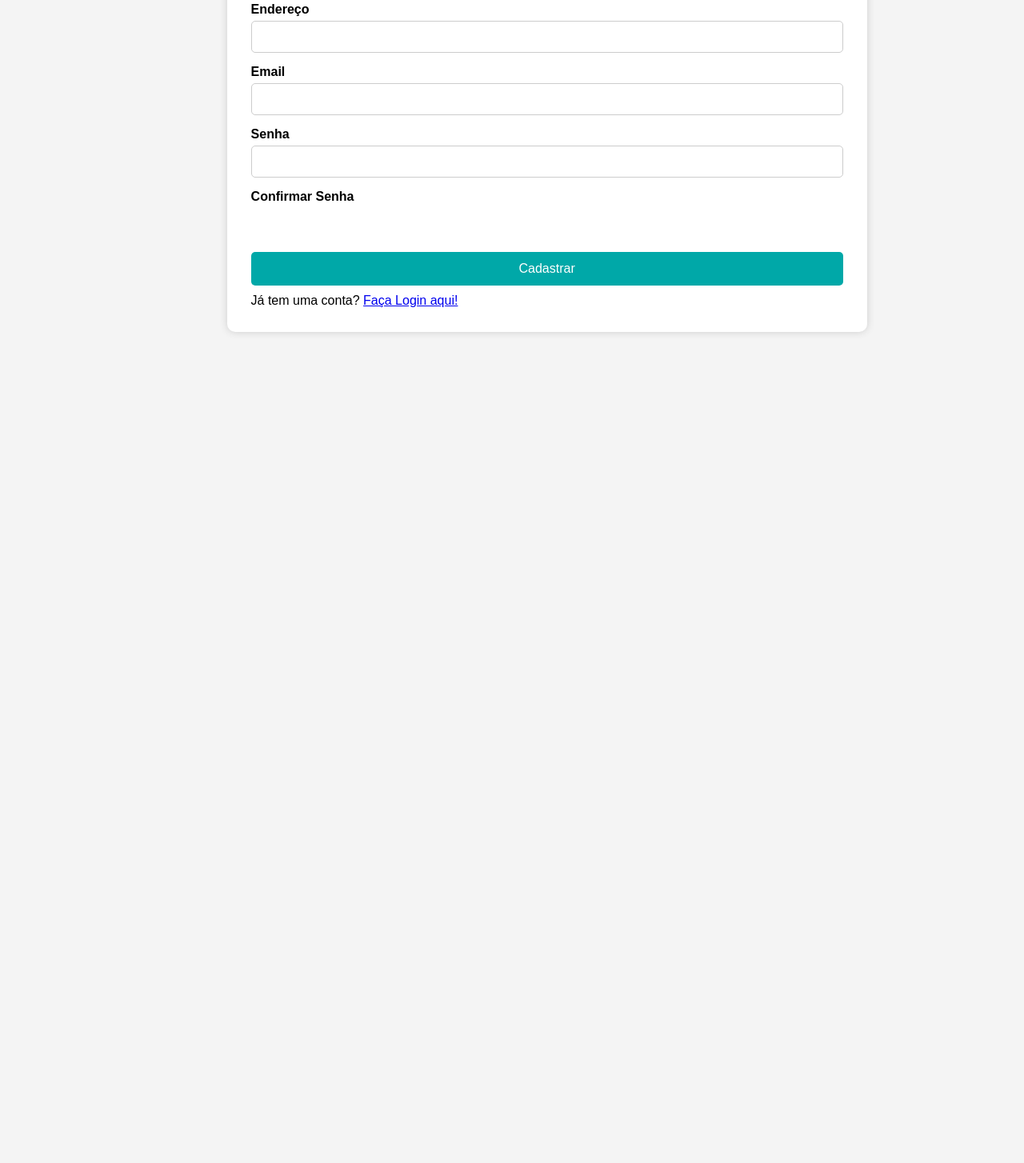
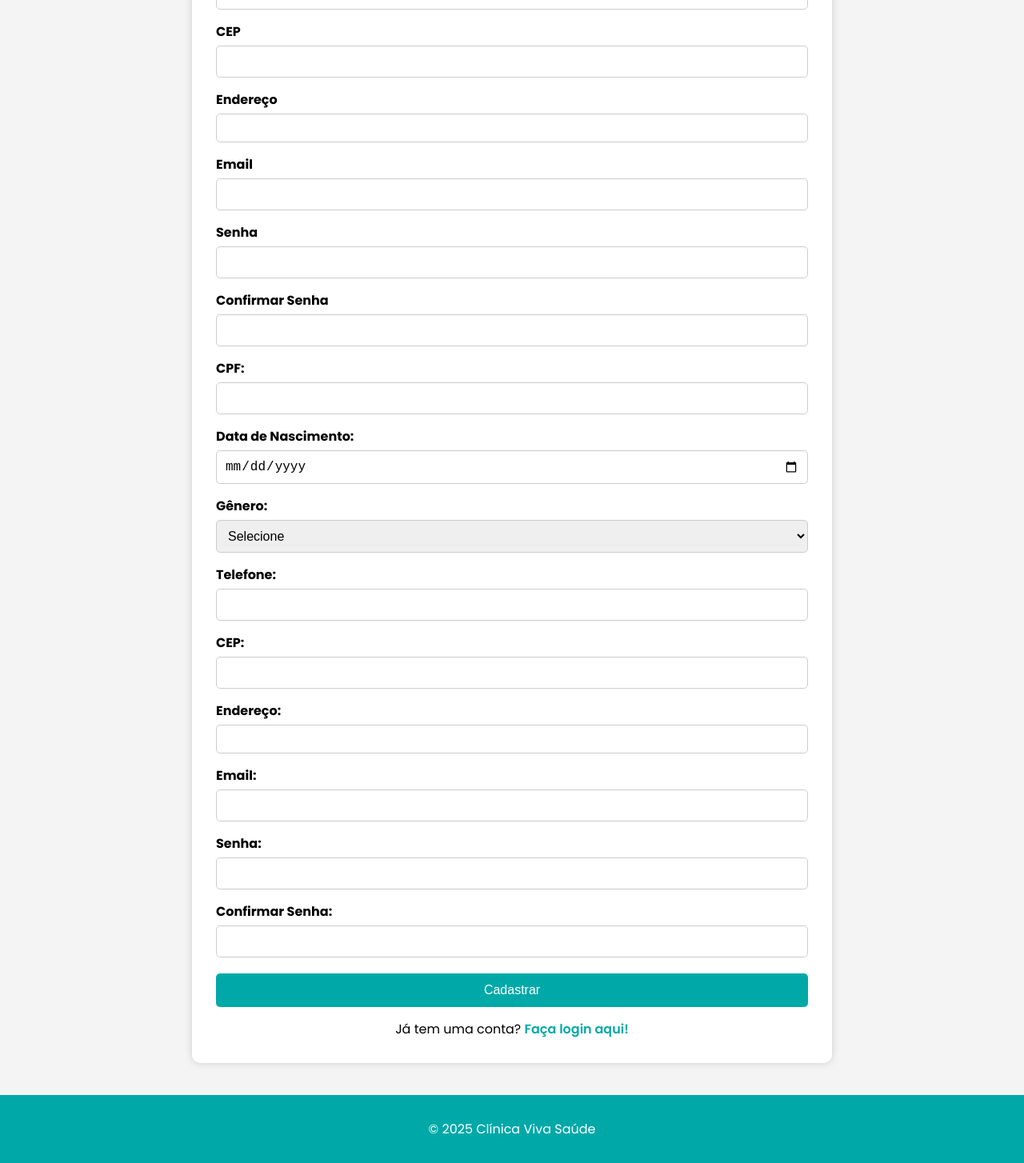
Before and after one commit to MiguelWalisson/VivaSaude, a plain HTML site: page Pages/cadastroPaciente.html in a window 1280 px wide. Shown: the part 593-2047 px from the top of the page at 80% size. Before the commit the page ends 1048 px from the top, so only its background shows below. Drawn offline with Linux system fonts and the light colour scheme.

Commit message:
correção na tela

```diff
--- a/Pages/cadastroPaciente.html
+++ b/Pages/cadastroPaciente.html
@@ -3,73 +3,115 @@
 <head>
   <meta charset="UTF-8" />
   <meta name="viewport" content="width=device-width,initial-scale=1.0" />
-  <title>Cadastro</title>
-  <link rel="stylesheet" href="/assents/css/CadastroPaciente.css" />
+  <title>Cadastro de Paciente</title>
+  <link href="https://fonts.googleapis.com/css2?family=Poppins:wght@400;500;600;700&display=swap" rel="stylesheet" />
+  <link rel="stylesheet" href="/assents/css/cadastroPaciente.css" />
 </head>
-<body class="body">
-  <main class="container">
 
-    <header class="cabeçalho">
-      Cadastre-se
-    </header>
+<body>
+  <header>
+    <h1>Cadastre-se</h1>
+  </header>
+
+  <main>
     <form id="formcadastroPaciente">
       <div class="row">
         <div class="inputdiv">
+          <label for="Nome Completo">Nome</label>
           <input id="Nome Completo" type="text" required />
-          <label for="Nome Completo">Nome</label>
         </div>
         <div class="inputdiv">
+          <label for="CPF">CPF</label>
           <input id="CPF" type="CPF" required />
-          <label for="CPF">CPF</label>
         </div>
         <div class="inputdiv">
-          <input id="Datadenascimento" type="date" required />
           <label for="Data de nascimento">Data de nascimento</label>
+          <input id="Data de nascimento" type="date" required />
         </div>
         <div class="inputdiv">
+          <label for="Gênero">Gênero</label>
           <select id="Gênero" name="Gênero" style="width: 100%; height: 40px; padding: 10px; border-radius: 5px; border: 1px solid #ccc;" required>
             <option value="" disabled selected hidden></option>
             <option value="Feminino">Feminino</option>
             <option value="Masculino">Masculino</option>
             <option value="Outro">Outro</option>
           </select>
-          <label for="Gênero">Gênero</label>
         </div>
         <div class="inputdiv">
+          <label for="Telefone">Telefone</label>
           <input id="Telefone" type="tel" required />
-          <label for="Telefone">Telefone</label>
         </div>
         <div class="inputdiv">
+          <label for="CEP">CEP</label>
           <input id="CEP" type="text" required />
-          <label for="CEP">CEP</label>
+
         </div>
         <div class="inputdiv">
+          <label for="endereco">Endereço</label>
           <input id="endereco" type="text" required />
-          <label for="endereco">Endereço</label>
+
         </div>
         <div class="inputdiv">
+          <label for="email">Email</label>
           <input id="email" type="email" required />
-          <label for="email">Email</label>
+
         </div>
         <div class="inputdiv">
-          <input id="Senha" type="password" required />
-          <label for="Senha">Senha</label>
+         <label for="Senha">Senha</label>
+         <input id="Senha" type="password" required />
+
         </div>
         <div class="inputdiv">
-          <input id="Confirmar Senha" type="password" required />
-          <label for="Confirmar Senha">Confirmar Senha</label>
+         <label for="Confirmar Senha">Confirmar Senha</label>
+         <input id="Confirmar Senha" type="password" required />
+
         </div>
       </div>
 
-      <div style="width: 100%; display: flex; justify-content: center; margin-top: 40px;">
-        <button class="button" id="btcadastro">Cadastrar</button>
-      </div>
+      <label for="cpf">CPF:</label>
+      <input type="text" id="cpf" name="cpf" required />
 
-      <div class="cadastrolink" style="margin-top: 10px;">
-        <p>Já tem uma conta? <a href="loginPaciente.html">Faça Login aqui!</a></p>
+      <label for="dataNascimento">Data de Nascimento:</label>
+      <input type="date" id="dataNascimento" name="dataNascimento" required />
+
+      <label for="genero">Gênero:</label>
+      <select id="genero" name="genero" required>
+        <option value="" disabled selected hidden>Selecione</option>
+        <option value="Feminino">Feminino</option>
+        <option value="Masculino">Masculino</option>
+        <option value="Outro">Outro</option>
+      </select>
+
+      <label for="telefone">Telefone:</label>
+      <input type="tel" id="telefone" name="telefone" required />
+
+      <label for="cep">CEP:</label>
+      <input type="text" id="cep" name="cep" required />
+
+      <label for="endereco">Endereço:</label>
+      <input type="text" id="endereco" name="endereco" required />
+
+      <label for="email">Email:</label>
+      <input type="email" id="email" name="email" required />
+
+      <label for="senha">Senha:</label>
+      <input type="password" id="senha" name="senha" required />
+
+      <label for="confirmarSenha">Confirmar Senha:</label>
+      <input type="password" id="confirmarSenha" name="confirmarSenha" required />
+
+      <button type="submit">Cadastrar</button>
+
+      <div class="login-link">
+        <p>Já tem uma conta? <a href="loginPaciente.html">Faça login aqui!</a></p>
       </div>
     </form>
   </main>
-  <script src="/assents/js/cadastroPaciente.js" defer></script>
+
+  <footer>
+    <p>&copy; 2025 Clínica Viva Saúde</p>
+  </footer>
+
+  <script src="/assents/js/cadastroPaciente.js"></script>
 </body>
 </html>
```
